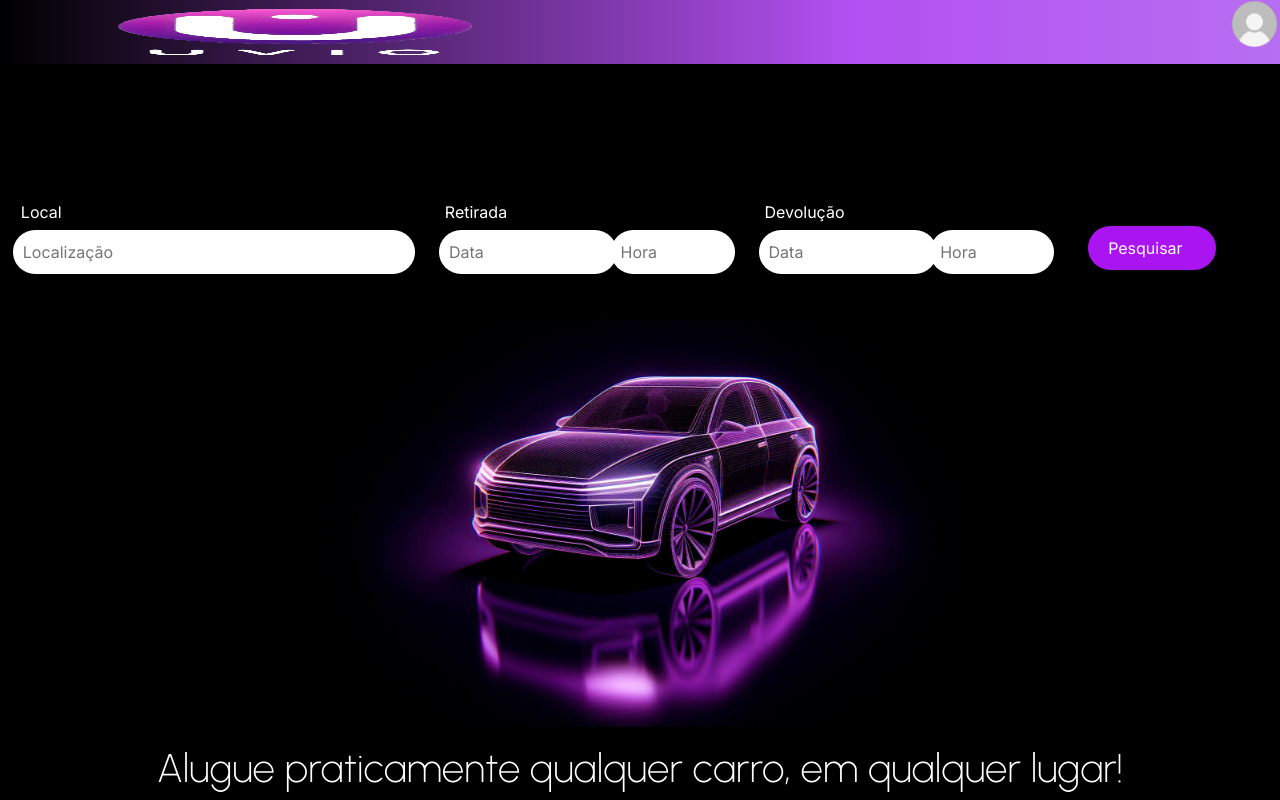
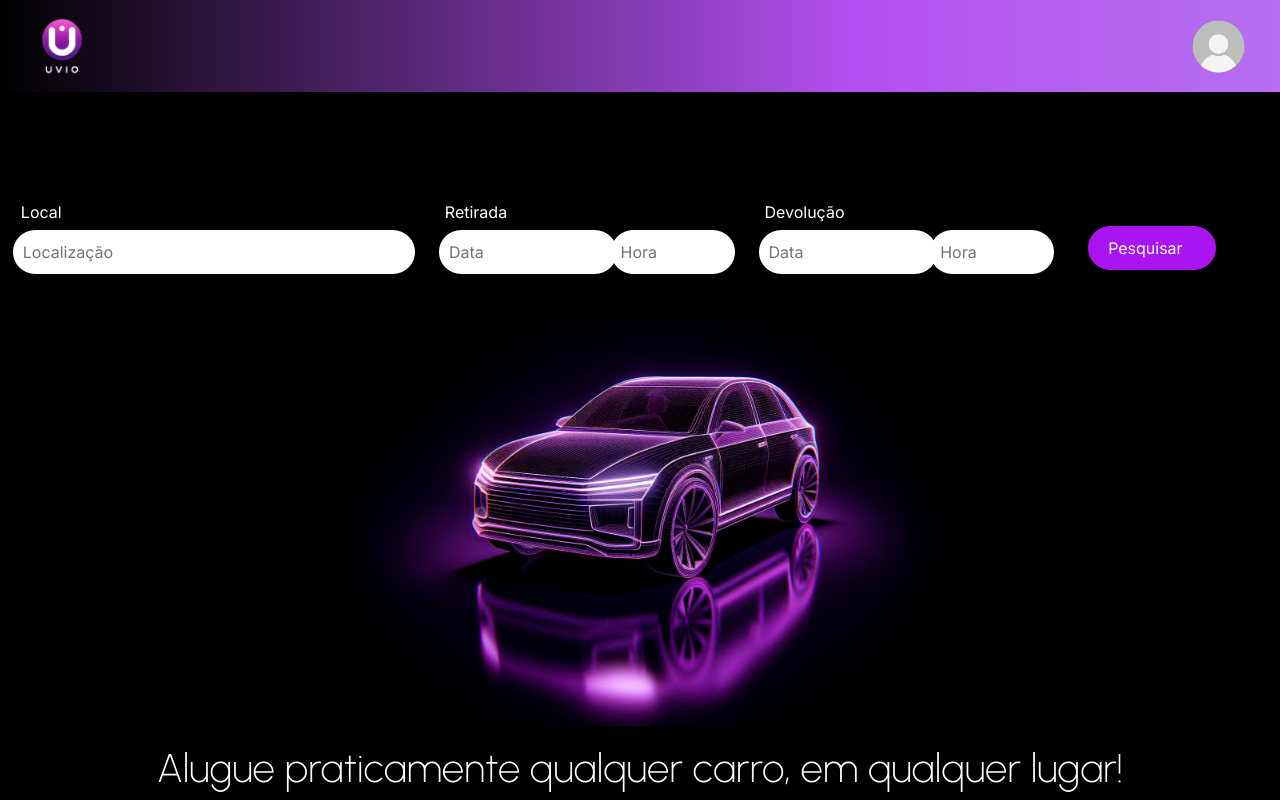
Before and after one commit to Rafacardososantos/iron-horse-front-end, a React (Vite) app in the folder iron-horse-front-end/: page / in a window 1280 px wide. Built offline with nearby package versions, Linux system fonts and the light colour scheme.

Commit message:
Ajuste de classes

```diff
--- a/iron-horse-front-end/src/components/NavigationBar.css
+++ b/iron-horse-front-end/src/components/NavigationBar.css
@@ -1,29 +1,24 @@
-header {
+* {
     margin: 0;
     padding: 0;
-    top: 0;
-    left: 0;
-    right: 0;
-    height: 8vh;
+}
+
+.header-container {
     display: flex;
     justify-content: space-between;
-    width: 100%;
+    align-items: center;
+    padding: 1rem 2rem;
     background: linear-gradient(to right, #000, #5A2879, #B350F1, #B76EF1);
 }
 
-.user-profile-img {
-    height: 6vh;
-    width: auto;
-    z-index: 49;
+.logo-img {
+    height: 60px;
 }
 
-.user-img {
-    margin: 0.5% 2% 0.5% 0%;
+.user-profile-img {
+    height: 55px;
+    border-radius: 50%;
     cursor: pointer;
-}
-
-.logo-img {
-    margin: 0.5% 0% 0.5% 2%;
 }
 
 .dropdown-menu {
```
